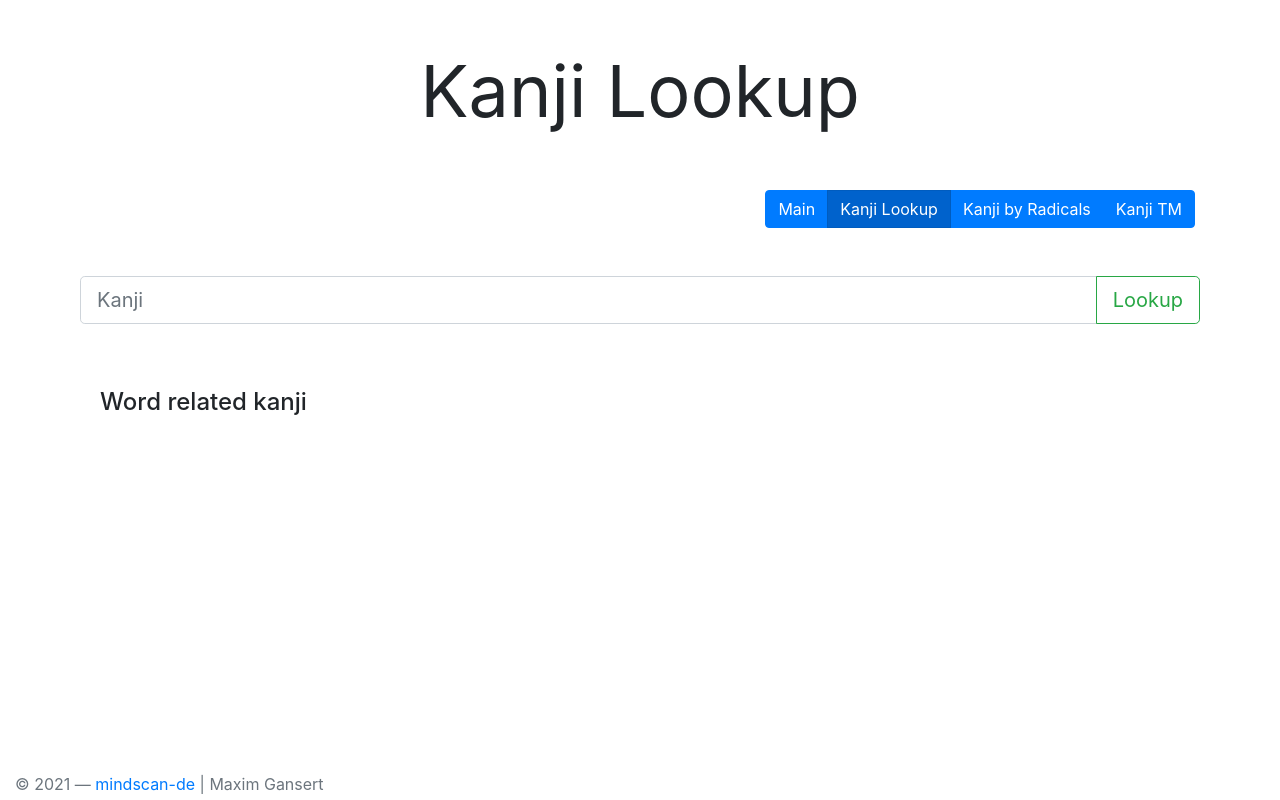
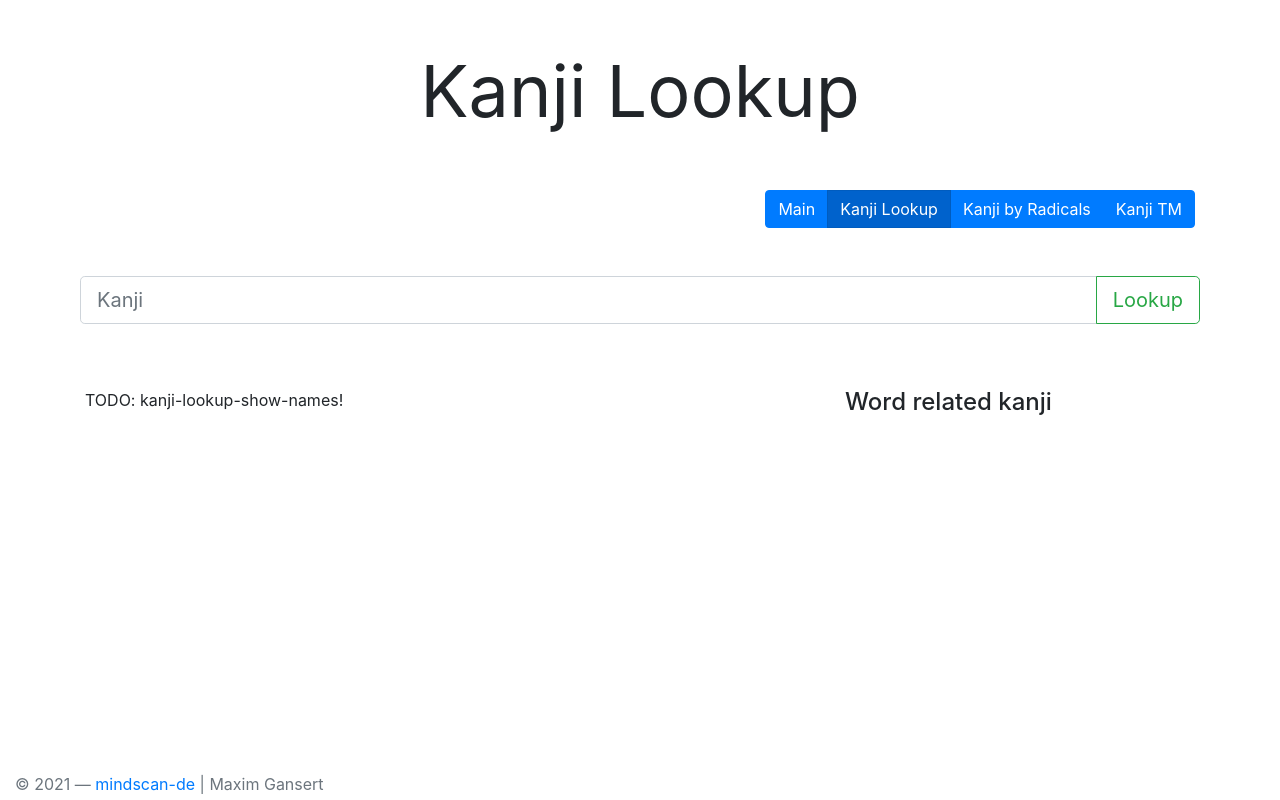
Before and after one commit to mindscan-de/OrangeMoon-Frontend, an Angular app: page /kanjilookup in a window 1280 px wide. Built offline with nearby package versions, Linux system fonts and the light colour scheme.

Commit message:
fix the layout for the result entries and related kanji area, add names

```diff
--- a/src/app/kanji-lookup/kanji-lookup.component.html
+++ b/src/app/kanji-lookup/kanji-lookup.component.html
@@ -24,10 +24,14 @@
 </div>
 
 <div class="container">
-	<div class="col">
-		<app-kanji-lookup-show-entries [entries]="lookupResult.entries"></app-kanji-lookup-show-entries>
-	</div>
-	<div class="col">
-		<app-kanji-lookup-show-chars [chars]="lookupResult.chars"></app-kanji-lookup-show-chars>
+	<div class="row">
+		<div class="col-lg-8">
+			<app-kanji-lookup-show-entries [entries]="lookupResult.entries"></app-kanji-lookup-show-entries>
+			<app-kanji-lookup-show-names ></app-kanji-lookup-show-names>
+		</div>
+
+		<div class="col-lg-4">
+			<app-kanji-lookup-show-chars [chars]="lookupResult.chars"></app-kanji-lookup-show-chars>
+		</div>
 	</div>
 </div>
```
